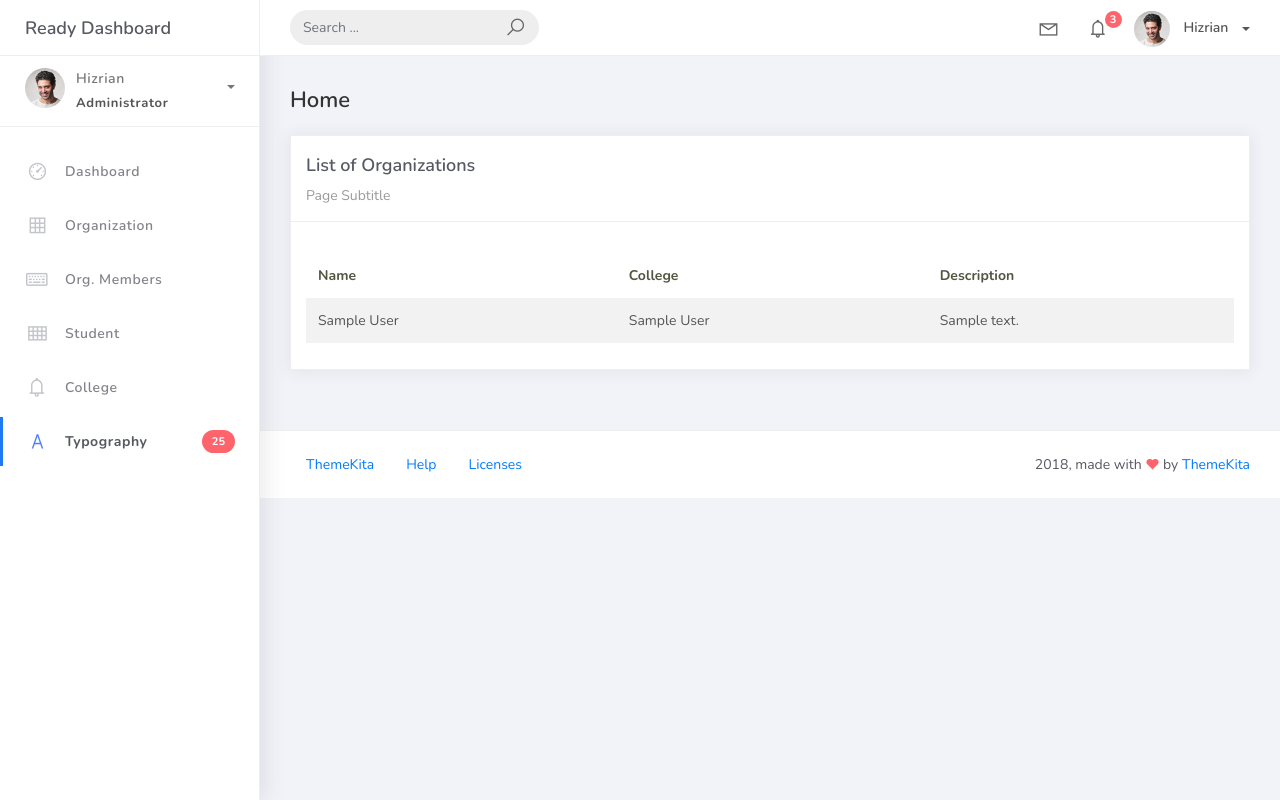
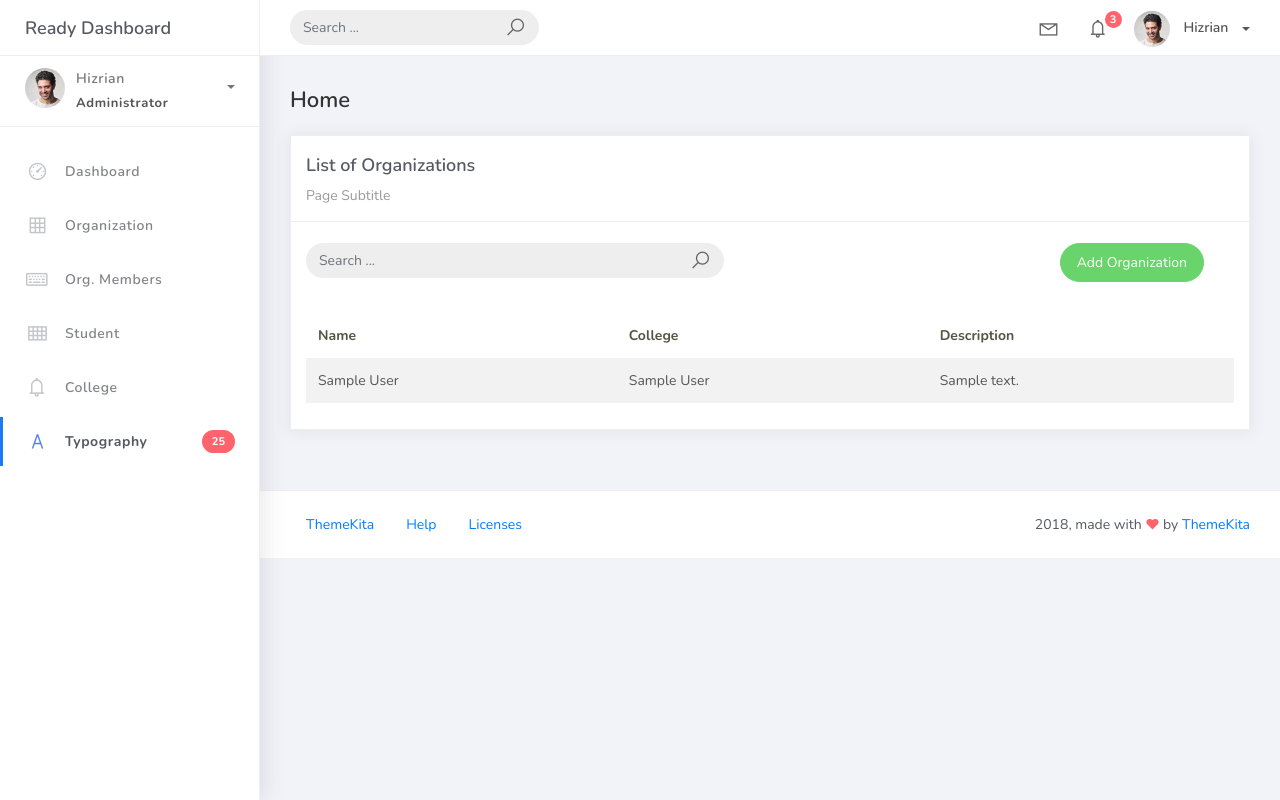
Before and after one commit to CastleKen/PSUSphere, a Django app: page /organization_list in a window 1280 px wide. Run offline with Django 5.2, Linux system fonts and the light colour scheme; tables that the repository leaves empty hold one stand-in row (Sample ...); some libraries are stand-ins or nearby versions.

Commit message:
added Organization CreateView

```diff
--- a/projectsite/projectsite/urls.py
+++ b/projectsite/projectsite/urls.py
@@ -16,11 +16,12 @@ Including another URLconf
 """
 from django.contrib import admin
 from django.urls import path
-from studentorg.views import HomePageView, OrganizationList
+from studentorg.views import HomePageView, OrganizationList, OrganizationCreateView
 from studentorg import views
 
 urlpatterns = [
     path('admin/', admin.site.urls),
     path('', views.HomePageView.as_view(), name='home'),
     path('organization_list', OrganizationList.as_view(), name='organization-list'),
+    path('organization_list/add', OrganizationCreateView.as_view(), name='organization-add'),
 ]
--- a/projectsite/studentorg/views.py
+++ b/projectsite/studentorg/views.py
@@ -2,7 +2,10 @@ from django.shortcuts import render
 
 # Create your views here.
 from django.views.generic.list import ListView
+from django.views.generic.edit import CreateView
 from studentorg.models import Organization
+from studentorg.forms import OrganizationForm
+from django.urls import reverse_lazy
 
 class HomePageView(ListView):
     model = Organization
@@ -14,3 +17,9 @@ class OrganizationList(ListView):
     context_object_name = 'organization'
     template_name = 'org_list.html'
     paginate_by = 5
+
+class OrganizationCreateView(CreateView):
+    model = Organization
+    form_class = OrganizationForm
+    template_name = 'org_form.html'
+    success_url = reverse_lazy('organization-list')
--- a/projectsite/templates/org_list.html
+++ b/projectsite/templates/org_list.html
@@ -9,6 +9,26 @@
                         <div class="card-title">List of Organizations</div>
                         <div class="card-category">Page Subtitle</div>
                     </div>
+                    <br />
+                            <div class="col-md-12 row">
+                                <div class="col-md-6">
+                                    <form class="navbar-left navbar-form nav-search mr-md-3" action="">
+                                        <div class="input-group">
+                                            <input type="text" placeholder="Search ..." class="form-control" />
+                                            <div class="input-group-append">
+                                            <span class="input-group-text">
+                                                <i class="la la-search search-icon"></i>
+                                            </span>
+                                            </div>
+                                        </div>
+                                    </form>
+                                </div>
+                                <div class="col-md-6">
+                                    <div class="pull-right">
+                                        <a href="{% url 'organization-add' %}" class="btn btn-success btn-rounded">Add Organization</a>
+                                    </div>
+                                </div>
+                            </div>
                     <div class="card-body">
                         <table class="table table-striped mt-3">
                             <thead>
```
Also changed, not shown: projectsite/studentorg/forms.py (added, +8 -0 lines), projectsite/templates/org_form.html (added, +32 -0 lines).
